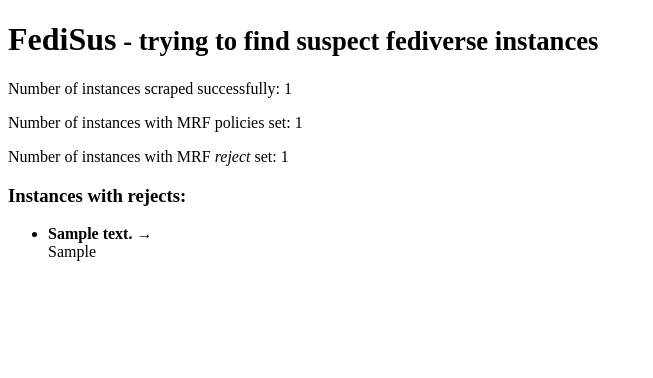
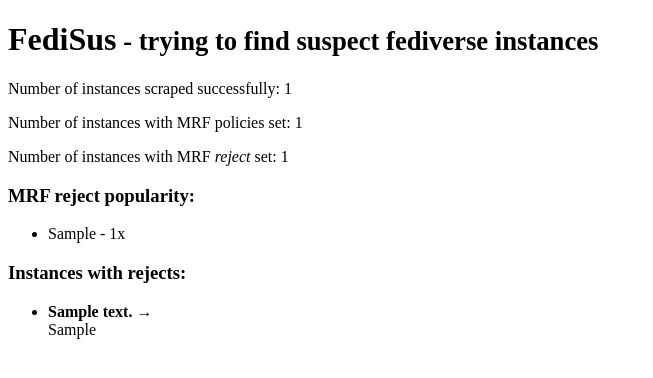
Before and after one commit to SharkyRawr/fedisus, a Flask app: page / in a window 1280 px wide. Shown: the top 378 px of the page, without its empty margins (0-653 px from the left). Run offline with Flask 2, Linux system fonts and the light colour scheme; tables that the repository leaves empty hold one stand-in row (values such as "Sample post").

Commit message:
Reject popularity

```diff
--- a/app.py
+++ b/app.py
@@ -1,3 +1,6 @@
+import typing
+from collections import OrderedDict
+from typing import OrderedDict
 from models import FediInstance
 from flask import Flask, render_template, request, redirect, url_for
 from flask_sqlalchemy import SQLAlchemy
@@ -14,6 +17,18 @@ def index():
 
     with_reject = FediInstance.query.filter(FediInstance.MRF_Reject != None)
 
+    def count_reject_popularity(instances: typing.List[FediInstance]):
+        import operator
+        r = {}
+        for i in instances:
+            rej = i.MRF_Reject.split(', ')
+            for reject in rej:
+                if reject in r:
+                    r[reject] += 1
+                else:
+                    r[reject] = 1
+        return OrderedDict(sorted(r.items(), key=operator.itemgetter(1), reverse=True))
+
     ctx = {
         'stats': {
             'numinstances': FediInstance.query.count(),
@@ -21,6 +36,7 @@ def index():
             'numreject': with_reject.count(),
         },
         'rejects': with_reject.all(),
+        'reject_popularity': count_reject_popularity(with_reject.all())
     }
 
     return render_template('simple_index.html', **ctx)
--- a/templates/simple_index.html
+++ b/templates/simple_index.html
@@ -9,6 +9,13 @@
 <p>Number of instances with MRF policies set: {{stats.nummrf}}</p>
 <p>Number of instances with MRF <i>reject</i> set: {{stats.numreject}}</p>
 
+<h3>MRF reject popularity:</h3>
+<ul>
+    {% for rp, n in reject_popularity.items() %}
+    <li>{{rp}} - {{n}}x</li>
+    {% endfor %}
+</ul>
+
 <h3>Instances with rejects:</h3>
 <ul>
     {% for r in rejects %}
```
